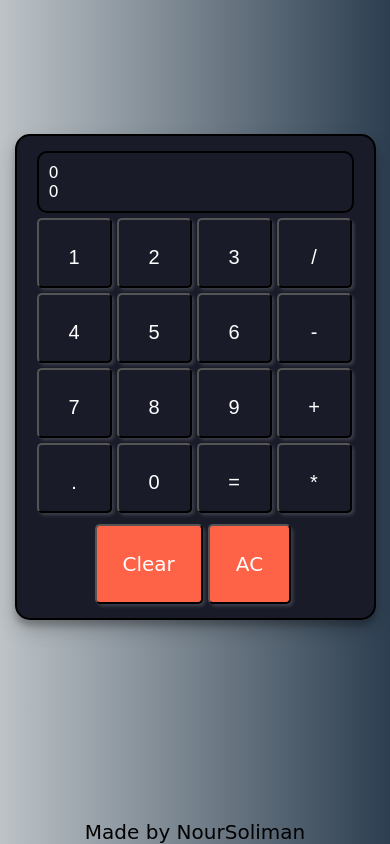
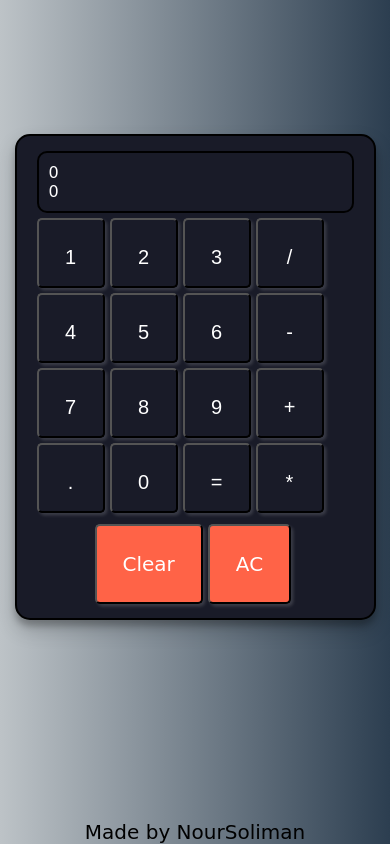
Before and after one commit to NourSoliman/Calculator, a plain HTML site: page index.html in a window 390 px wide. Drawn offline with Linux system fonts and the light colour scheme.

Commit message:
another fix for media query

```diff
--- a/style.css
+++ b/style.css
@@ -95,7 +95,7 @@ body {
     font-size: 20px;
 }
 /*media query*/
-@media  (max-width:477px) and (min-width:375px) {
+@media  (max-width:480px) and (min-width:320px) {
 
     .calculator {
         width: fit-content;
@@ -104,7 +104,7 @@ body {
         width: 293px;
     }
     .buttons {
-        grid-template-columns: repeat(4 , 75px);
+        grid-template-columns: repeat(4 , 68px);
         grid-template-rows: repeat(4 , 70px);
     }
     .calc-buttons {
@@ -112,3 +112,6 @@ body {
         top: 6px;
     }
 }
+/* @media (max-width:300) and (min-width:250) {
+
+} */
```
